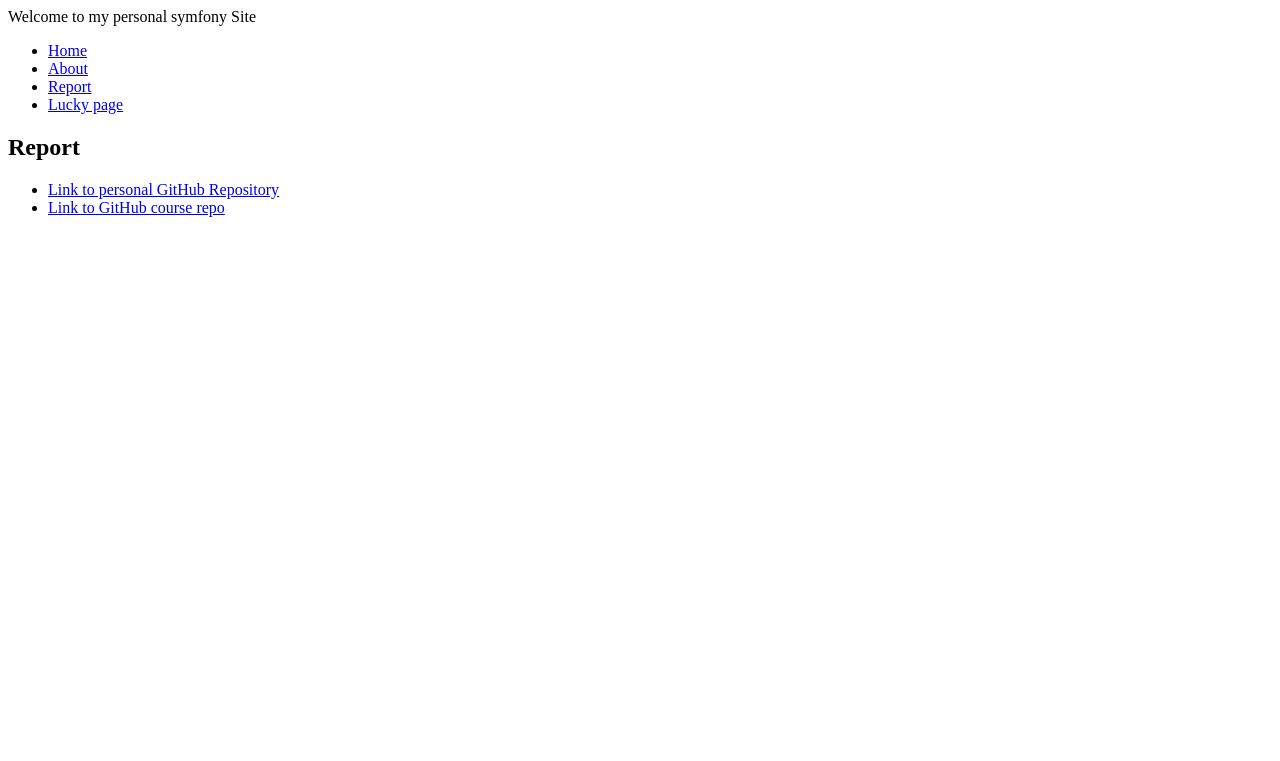
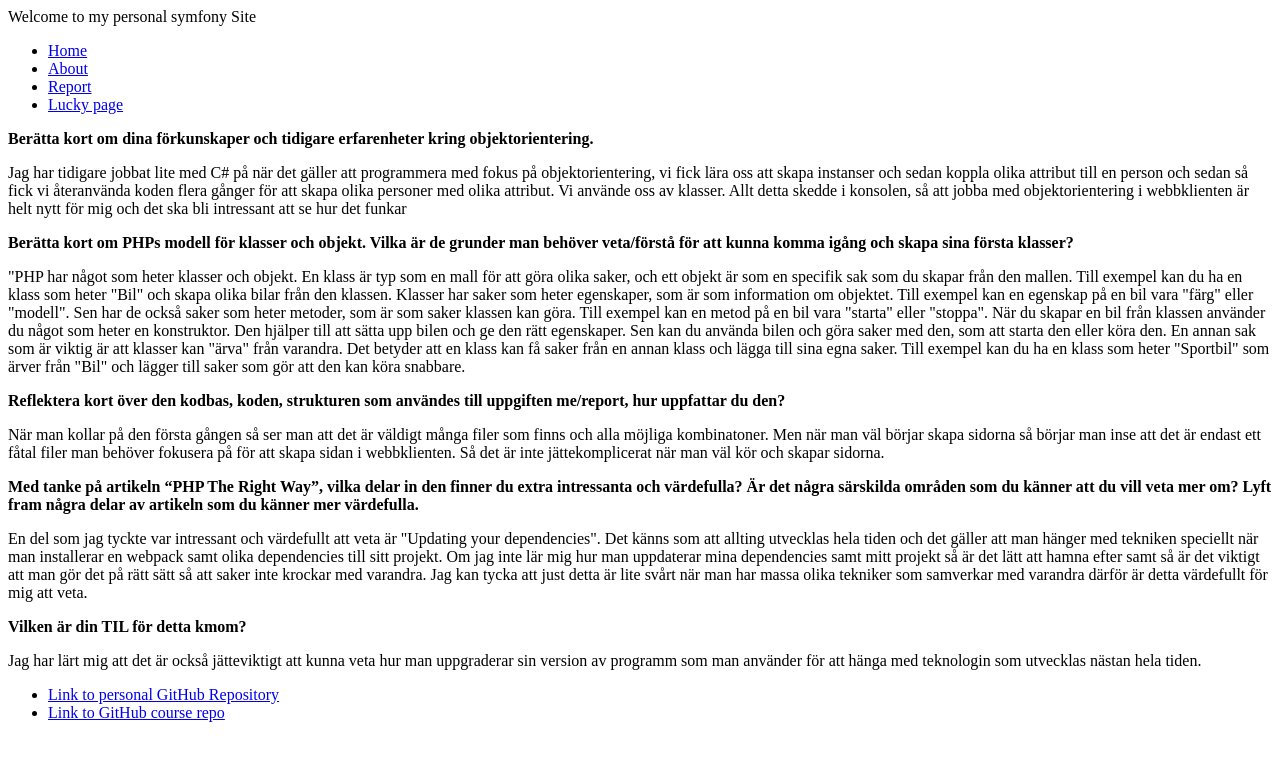
Before and after one commit to rebahama/bth-mvc-1, a Symfony app: template app/templates/report.html.twig in a window 1280 px wide. Shown: the top 761 px of the page. Run offline with Twig, Linux system fonts and the light colour scheme; the template is opened without the code that fills it, so the values that code supplies are empty; some libraries are stand-ins or nearby versions.

Commit message:
add readme content and report text

```diff
--- a/app/templates/report.html.twig
+++ b/app/templates/report.html.twig
@@ -3,6 +3,39 @@
 {% block title %}Report{% endblock %}
 
 {% block body %}
-<h2>Report</h2>
+<p><b>Berätta kort om dina förkunskaper och tidigare erfarenheter kring objektorientering. </b></p>
+<p>Jag har tidigare jobbat lite med C# på när det gäller att programmera med fokus på objektorientering, vi fick lära oss att skapa instanser och
+sedan koppla olika attribut till en person och sedan så fick vi återanvända koden flera gånger för att skapa olika personer med olika attribut. Vi använde
+oss av klasser. Allt detta skedde i konsolen, så att jobba med objektorientering i webbklienten är helt nytt för mig och det ska bli intressant att se
+hur det funkar </p>
 
+<p> <b>Berätta kort om PHPs modell för klasser och objekt. Vilka är de grunder man behöver veta/förstå för att kunna komma igång och skapa sina första klasser? </b><p>
+<p>
+"PHP har något som heter klasser och objekt. En klass är typ som en mall för att göra olika saker, och ett objekt är som en specifik sak som du skapar från den mallen. Till exempel kan du ha en klass som heter "Bil" och skapa olika bilar från den klassen.
+Klasser har saker som heter egenskaper, som är som information om objektet.
+Till exempel kan en egenskap på en bil vara "färg" eller "modell".
+Sen har de också saker som heter metoder, som är som saker klassen kan göra.
+Till exempel kan en metod på en bil vara "starta" eller "stoppa".
+När du skapar en bil från klassen använder du något som heter en konstruktor.
+Den hjälper till att sätta upp bilen och ge den rätt egenskaper.
+Sen kan du använda bilen och göra saker med den, som att starta den eller köra den.
+En annan sak som är viktig är att klasser kan "ärva" från varandra.
+Det betyder att en klass kan få saker från en annan klass och lägga till sina egna saker.
+Till exempel kan du ha en klass som heter "Sportbil" som ärver från "Bil" och lägger till saker som gör att den kan köra snabbare.
+ </p>
+
+<p> <b> Reflektera kort över den kodbas, koden, strukturen som användes till uppgiften me/report, hur uppfattar du den? </b> </p>
+<p> När man kollar på den första gången så ser man att det är väldigt många filer som finns och alla möjliga kombinatoner. Men när man
+väl börjar skapa sidorna så börjar man inse att det är endast ett fåtal filer man behöver fokusera på för att skapa sidan i webbklienten. Så det
+är inte jättekomplicerat när man väl kör och skapar sidorna. </p>
+
+<p> <b> Med tanke på artikeln “PHP The Right Way”, vilka delar in den finner du extra intressanta och värdefulla? Är det några särskilda områden som du känner att du vill veta mer om? Lyft fram några delar av artikeln som du känner mer värdefulla. </b> </p>
+<p> En del som jag tyckte var intressant och värdefullt att veta är "Updating your dependencies". Det känns som att allting utvecklas hela tiden och det gäller
+att man hänger med tekniken speciellt när man installerar en webpack samt olika dependencies till sitt projekt. Om jag inte lär mig hur man uppdaterar mina dependencies samt mitt projekt
+så är det lätt att hamna efter samt så är det viktigt att man gör det på rätt sätt så att saker inte krockar med varandra. Jag kan tycka att just detta är lite svårt när man har
+massa olika tekniker som samverkar med varandra därför är detta värdefullt för mig att veta. </p>
+
+<p> <b>Vilken är din TIL för detta kmom? </b> <p>
+
+<p> Jag har lärt mig att det är också jätteviktigt att kunna veta hur man uppgraderar sin version av programm som man använder för att hänga med teknologin som utvecklas nästan hela tiden. </p>
 {% endblock %}
```
Also changed, not shown: README.md.
